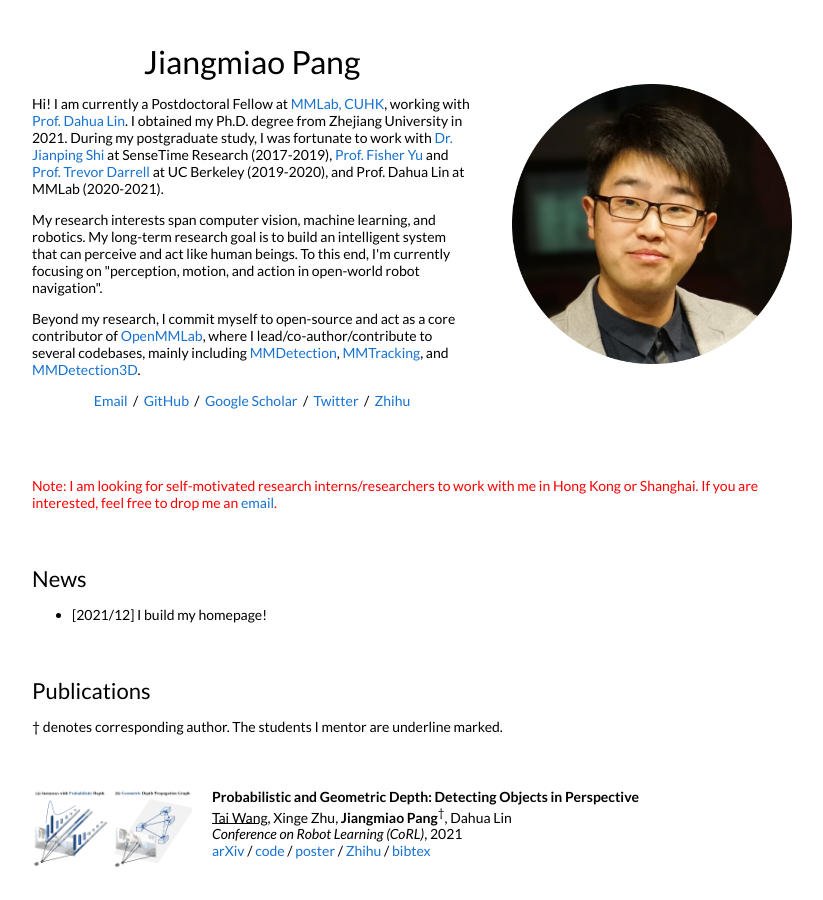
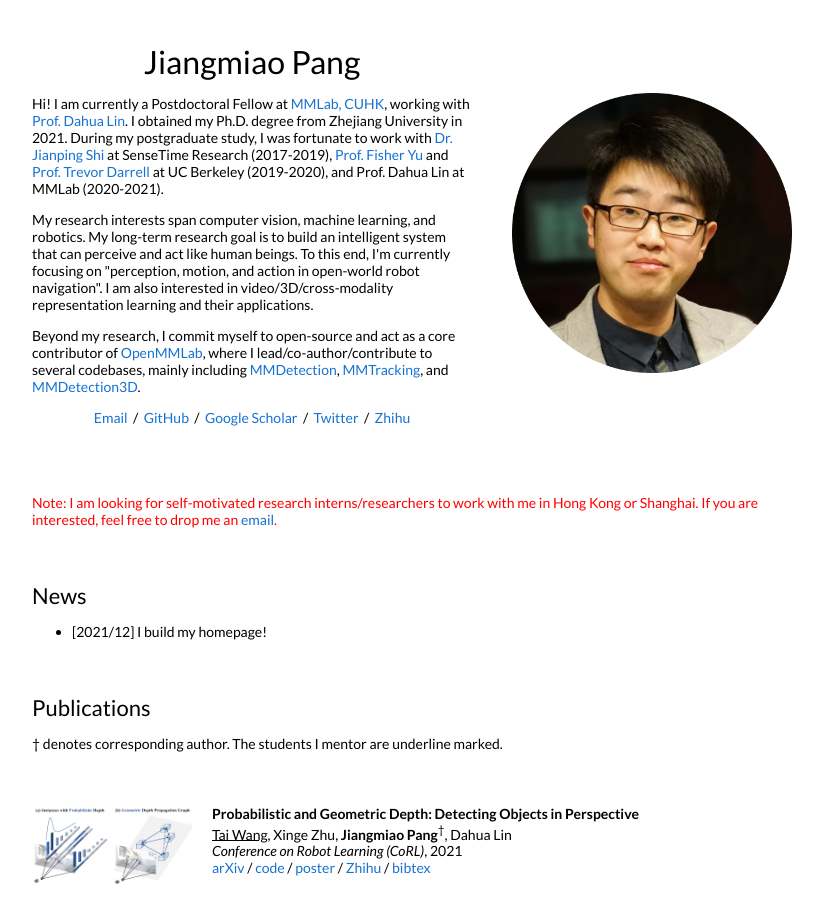
Before and after one commit to OceanPang/Oceanpang.github.io, a Jekyll site: the page built from _posts/2021-01-01-pgd.markdown, in a window 1280 px wide and 900 px high. Shown: the whole window, without its empty margins (228-1051 px from the left). Built offline with Jekyll 4.4.1, drawn with Linux system fonts in a browser that asks for light colours.

Commit message:
update a word in bio

```diff
--- a/_layouts/default.html
+++ b/_layouts/default.html
@@ -15,7 +15,6 @@
     type="text/css">
 
 </head>
-
 
 
 <body>
@@ -43,7 +42,7 @@
                 My research interests span computer vision, machine learning, and robotics. My long-term research goal
                 is to build an intelligent system that can perceive and act like human beings.
                 To this end, I'm currently focusing on "perception, motion, and action in open-world robot navigation".
-                <!-- I am also interested in video and cross-modality representation learning. -->
+                I am also interested in video/3D/cross-modality representation learning and their applications.
               </p>
               <p>
                 Beyond my research, I commit myself to open-source and act as a core contributor of <a
```
